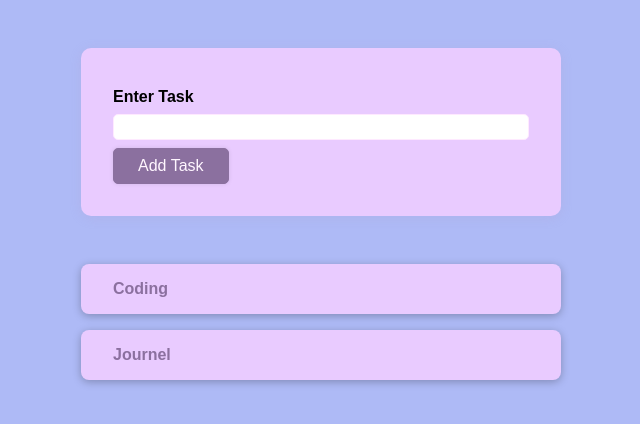
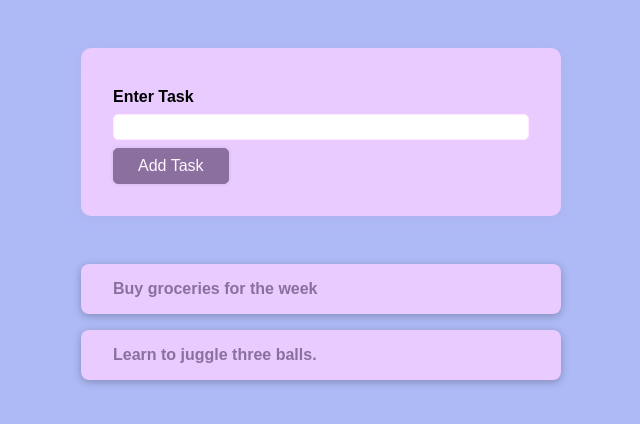
Before and after one commit to sreeyu/todo_app, a React (Create React App) app: page / in a window 1280 px wide. Shown: the top 424 px of the page, without its empty margins (319-959 px from the left). Built offline with nearby package versions, Linux system fonts and the light colour scheme.

Commit message:
Edit dummy task and update README file

```diff
--- a/src/App.js
+++ b/src/App.js
@@ -6,8 +6,8 @@ import TaskList from './components/TodoList/TaskList';
 function App() {
 
   const [newTask, setNewTask] = useState([
-    {task: 'Coding', id:'t1'},
-    {task: 'Journel', id:'t2'}
+    {task: 'Buy groceries for the week', id:'t1'},
+    {task: 'Learn to juggle three balls.', id:'t2'}
   ]);
 
   const getTask = (newTask) =>{
```
Also changed, not shown: 1 other file (tests, documents, lock files or other folders).
